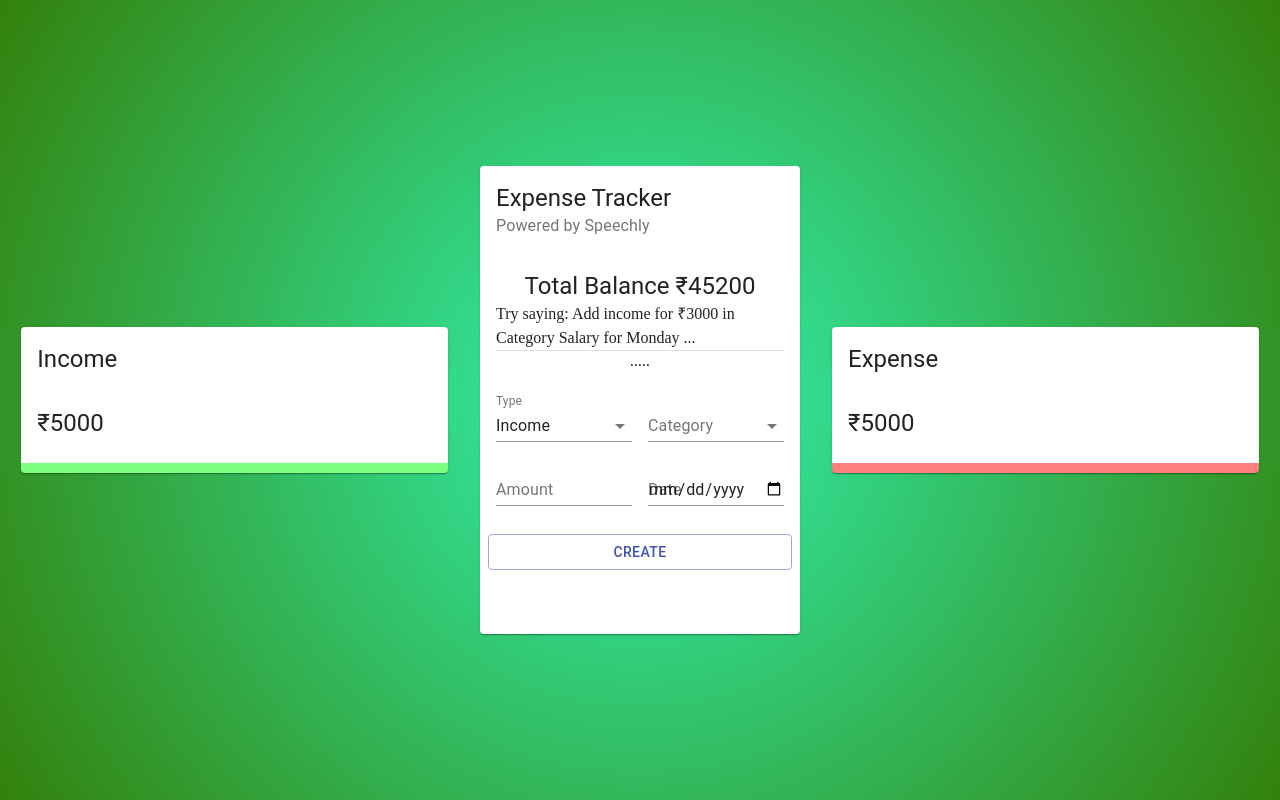
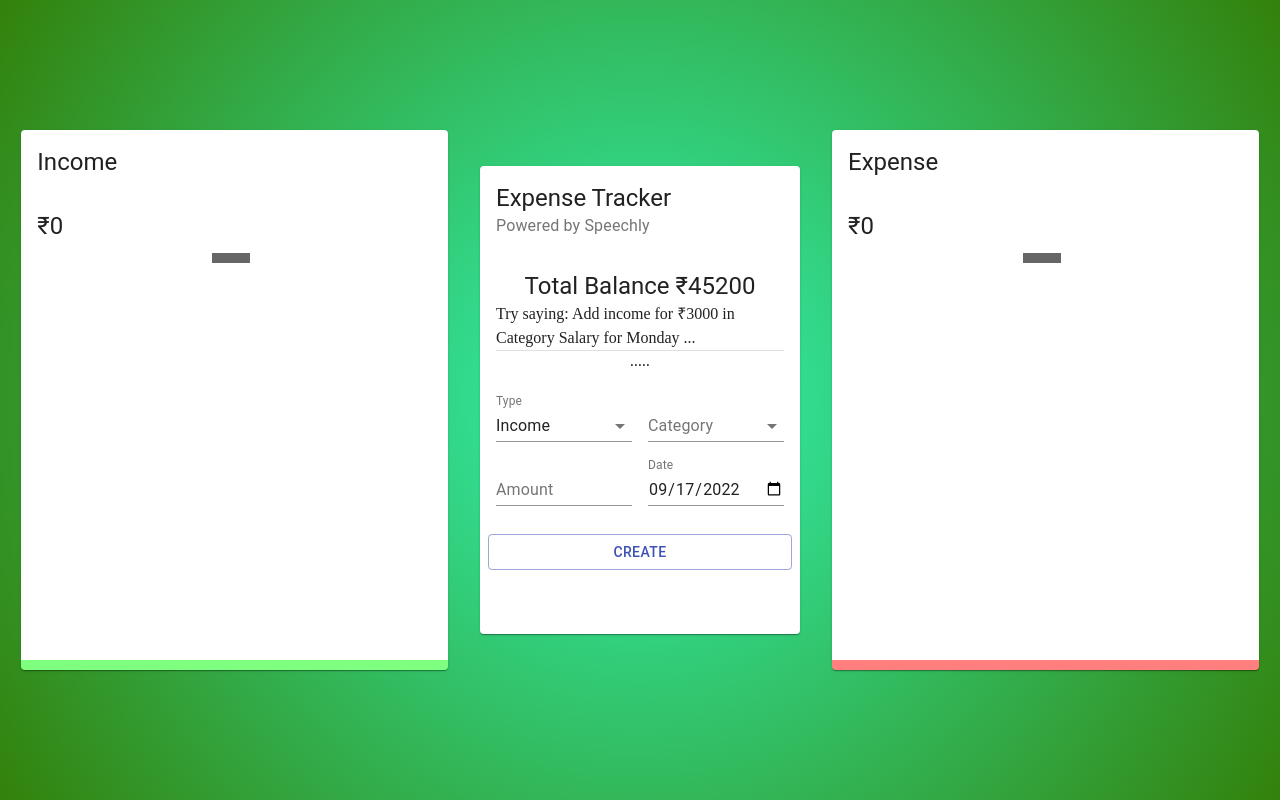
Before and after one commit to sidesshmore/mini-project, a React (Create React App) app: page / in a window 1280 px wide. Built offline with nearby package versions, Linux system fonts and the light colour scheme.

Commit message:
chart js done

```diff
--- a/src/components/Details/Details.jsx
+++ b/src/components/Details/Details.jsx
@@ -1,22 +1,28 @@
 import React from 'react'
 
 import {Card, CardHeader, CardContent, Typography } from '@material-ui/core';
-import {Doughnut} from 'react-chartjs-2';
+import { Doughnut } from 'react-chartjs-2';
+import {Chart,Legend, Tooltip, ArcElement} from 'chart.js'
+import useTransactions from '../../useTransactions';
+import useStyles from './styles';
+Chart.register(ArcElement);
+Chart.register(Legend);
+Chart.register(Tooltip);
 
-import useStyles from './styles';
+
+
+
 
 const Details = ({title}) => {
 const classes = useStyles();
-
+const {total, chartData} = useTransactions(title);
   return (
     <Card className={title === 'Income'? classes.income : classes.expense }>
         <CardHeader title= {title}/>
             <CardContent>
-                <Typography variant="h5">₹5000</Typography>
-                {/* <Doughnut data="DATA"/> */}
+                <Typography variant="h5">₹{total}</Typography>
+                <Doughnut data={chartData}/>
             </CardContent>
-
-
     </Card>
 
   )
--- a/src/components/Main/Form/Form.jsx
+++ b/src/components/Main/Form/Form.jsx
@@ -4,12 +4,14 @@
 import {v4 as uuidv4} from 'uuid';
 import useStyles from './styles';
 import { useContext } from 'react';
+import formatDate from '../../../utils/formatDate';
+import {incomeCategories, expenseCategories} from '../../../constants/categories';
 
 const initialState={
     amount:'',
     category:'',
     type:'Income',
-    date:new Date()
+    date:formatDate(new Date()) ,
 }
 
 const Form = () => {
@@ -22,6 +24,8 @@
         addTransaction(transaction);
         setFormData(initialState);
     }
+
+const selectedCategories = formData.type === 'Income'? incomeCategories : expenseCategories;
 
     return (
         <Grid container spacing={2}>
@@ -45,8 +49,7 @@
                 <FormControl fullWidth>
                     <InputLabel>Category</InputLabel>
                     <Select value={formData.category} onChange={(e)=>setFormData({...formData,category:e.target.value})}>
-                        <MenuItem value="business">Bussiness</MenuItem>
-                        <MenuItem value="salary">Salary</MenuItem>
+                    {selectedCategories.map((c) => <MenuItem key={c.type} value={c.type}>{c.type}</MenuItem>)}
                     </Select>
                 </FormControl>
             </Grid>
@@ -56,7 +59,7 @@
             </Grid>
 
             <Grid item xs={6}>
-                <TextField type='date' label='Date' value={formData.date} onChange={(e)=>setFormData({...formData,date:e.target.value})} fullWidth  />
+                <TextField type='date' label='Date' value={formData.date} onChange={(e)=>setFormData({...formData,date: formatDate(e.target.value)})} fullWidth  />
             </Grid>
             <Button className={classes.button} variant="outlined" color='primary' fullWidth onClick={createTransaction}>Create</Button>
         </Grid>
--- /dev/null
+++ b/src/constants/categories.js
@@ -0,0 +1,33 @@
+const incomeColors = ['#123123', '#154731', '#165f40', '#16784f', '#14915f', '#10ac6e', '#0bc77e', '#04e38d', '#00ff9d'];
+const expenseColors = ['#b50d12', '#bf2f1f', '#c9452c', '#d3583a', '#dc6a48', '#e57c58', '#ee8d68', '#f79d79', '#ffae8a', '#cc474b', '#f55b5f'];
+
+export const incomeCategories = [
+  { type: 'Business', amount: 0, color: incomeColors[0] },
+  { type: 'Investments', amount: 0, color: incomeColors[1] },
+  { type: 'Extra income', amount: 0, color: incomeColors[2] },
+  { type: 'Deposits', amount: 0, color: incomeColors[3] },
+  { type: 'Lottery', amount: 0, color: incomeColors[4] },
+  { type: 'Gifts', amount: 0, color: incomeColors[5] },
+  { type: 'Salary', amount: 0, color: incomeColors[6] },
+  { type: 'Savings', amount: 0, color: incomeColors[7] },
+  { type: 'Rental income', amount: 0, color: incomeColors[8] },
+];
+
+export const expenseCategories = [
+  { type: 'Bills', amount: 0, color: expenseColors[0] },
+  { type: 'Car', amount: 0, color: expenseColors[1] },
+  { type: 'Clothes', amount: 0, color: expenseColors[2] },
+  { type: 'Travel', amount: 0, color: expenseColors[3] },
+  { type: 'Food', amount: 0, color: expenseColors[4] },
+  { type: 'Shopping', amount: 0, color: expenseColors[5] },
+  { type: 'House', amount: 0, color: expenseColors[6] },
+  { type: 'Entertainment', amount: 0, color: expenseColors[7] },
+  { type: 'Phone', amount: 0, color: expenseColors[8] },
+  { type: 'Pets', amount: 0, color: expenseColors[9] },
+  { type: 'Other', amount: 0, color: expenseColors[10] },
+];
+
+export const resetCategories = () => {
+  incomeCategories.forEach((c) => c.amount = 0);
+  expenseCategories.forEach((c) => c.amount = 0);
+};
--- /dev/null
+++ b/src/useTransactions.js
@@ -0,0 +1,37 @@
+import { useContext } from "react";
+import { ExpenseTrackerContext } from "./context/context";
+
+import { incomeCategories, expenseCategories, resetCategories } from "./constants/categories";
+
+const useTransactions = (title) => {
+    resetCategories();
+    const {transactions} = useContext(ExpenseTrackerContext);
+    const transactionsPerType = transactions.filter((t) => t.type === title);
+    const total = transactionsPerType.reduce((acc, currVal) => acc += currVal.amount, 0);
+    const categories = title === 'Income'? incomeCategories : expenseCategories;
+
+
+    console.log({transactionsPerType, total, categories})
+
+    transactionsPerType.forEach((t) => {
+        const category = categories.find((c) => c.type === t.category)
+
+        if(category) category.amount += t.amount;
+    });
+
+    const filteredCategories = categories.filter((c) => c.amount > 0);
+
+
+    const chartData = {
+        datasets: [{
+            data: filteredCategories.map((c) => c.amount),
+            backgroundColor: filteredCategories.map((c) => c.color),
+        }],
+        labels: [filteredCategories.map((c) => c.type)],
+        hoverOffset: 4,
+    }
+
+    return {filteredCategories, total, chartData}
+}
+
+export default useTransactions
--- /dev/null
+++ b/src/utils/formatDate.js
@@ -0,0 +1,19 @@
+const formatDate = (date) => {
+    const d = new Date(date);
+    let month = `${d.getMonth() + 1}`;
+    const day = `${d.getDate()}`;
+    const year = d.getFullYear();
+
+
+    if (month.length < 2){
+        month = `0${month}`
+    }
+
+    if (day.length < 2){
+        day = `0${day}`
+    }
+
+    return [year, month, day].join('-');
+}
+
+export default formatDate;
```
